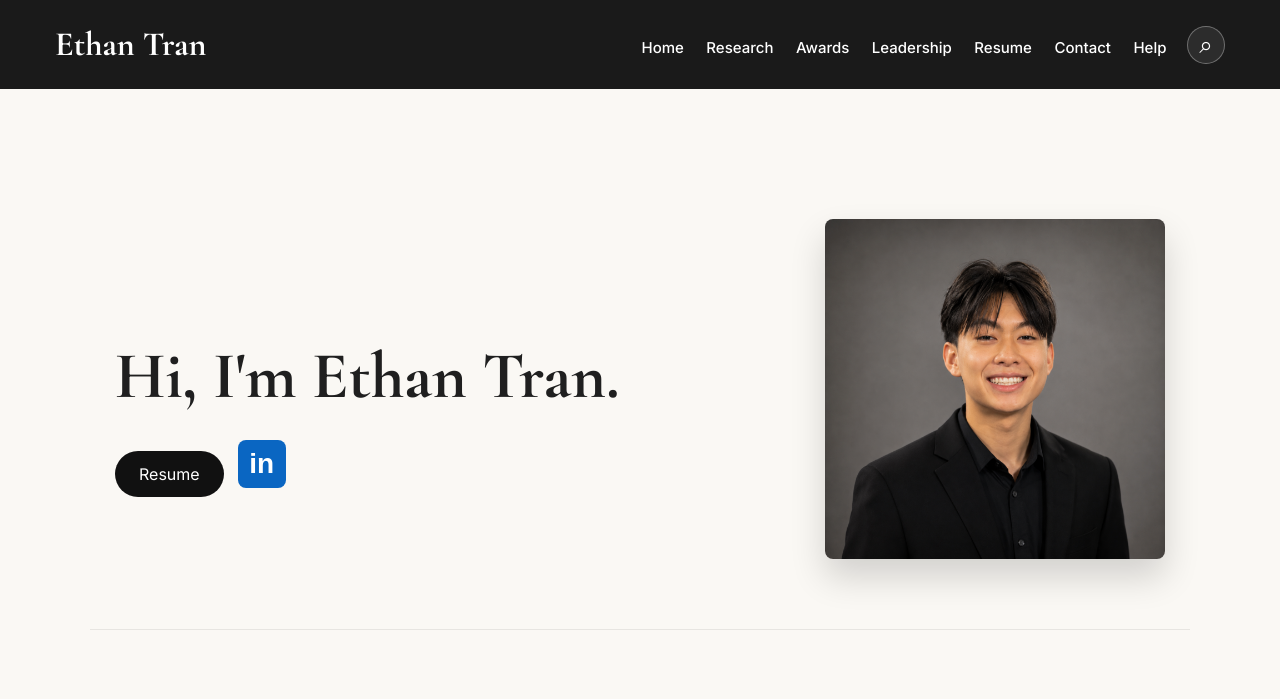
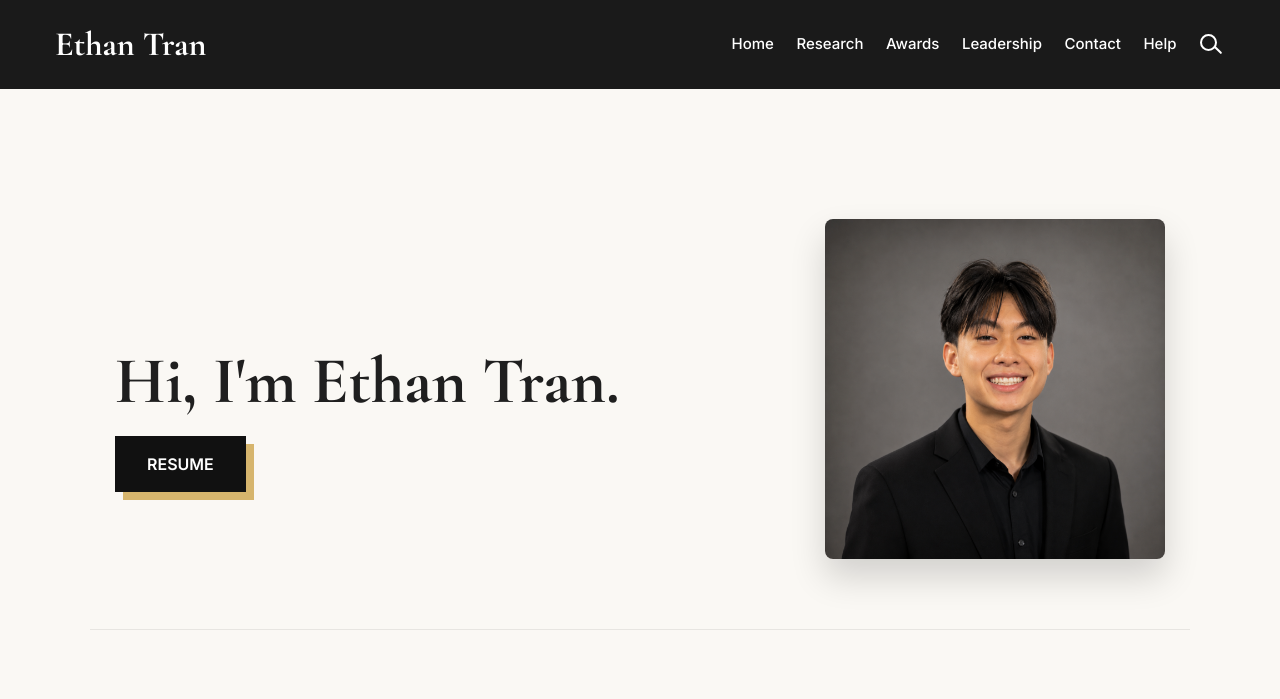
Before and after one commit to ethanntrann/pro, a Flask app: page / in a window 1280 px wide. Shown: the top 699 px of the page. Run offline with Flask 3, Linux system fonts and the light colour scheme.

Commit message:
Refine search and contact interactions

```diff
--- a/app/static/style.css
+++ b/app/static/style.css
@@ -42,21 +42,46 @@ nav a:hover {
 }
 
 .search-toggle {
-    width: 38px;
-    height: 38px;
+    width: 28px;
+    height: 28px;
     margin-left: 16px;
-    border: 1px solid rgba(255,255,255,0.32);
-    border-radius: 50%;
-    background: rgba(255,255,255,0.08);
-    color: white;
-    font-size: 24px;
-    line-height: 1;
+    border: none;
+    background: transparent;
+    color: transparent;
     cursor: pointer;
+    position: relative;
+    vertical-align: middle;
 }
 
-.search-toggle:hover {
+.search-toggle::before {
+    content: "";
+    position: absolute;
+    width: 13px;
+    height: 13px;
+    border: 2px solid white;
+    border-radius: 50%;
+    top: 3px;
+    left: 3px;
+}
+
+.search-toggle::after {
+    content: "";
+    position: absolute;
+    width: 10px;
+    height: 2px;
+    background: white;
+    transform: rotate(45deg);
+    top: 18px;
+    left: 16px;
+    border-radius: 2px;
+}
+
+.search-toggle:hover::before {
+    border-color: #d6b56d;
+}
+
+.search-toggle:hover::after {
     background: #d6b56d;
-    color: #111111;
 }
 
 .search-overlay {
@@ -136,6 +161,18 @@ nav a:hover {
     font-size: 14px;
 }
 
+.search-result mark {
+    background: #fff0b8;
+    color: #111111;
+    padding: 0 2px;
+    border-radius: 3px;
+}
+
+.search-empty {
+    font-size: 16px;
+    color: #666;
+}
+
 section {
     max-width: 1050px;
     margin: 60px auto;
@@ -178,6 +215,38 @@ section {
     font-size: 28px;
     font-weight: 800;
     font-family: Arial, sans-serif;
+}
+
+.linkedin-logo-small {
+    width: 38px;
+    height: 38px;
+    font-size: 22px;
+    background: #111111;
+}
+
+.linkedin-logo-small:hover {
+    background: #d6b56d;
+    color: #111111;
+}
+
+.resume-cta {
+    display: inline-block;
+    padding: 16px 30px;
+    background: #111111;
+    color: white;
+    text-decoration: none;
+    font-weight: 800;
+    text-transform: uppercase;
+    letter-spacing: 0;
+    border-radius: 0;
+    border: 2px solid #111111;
+    box-shadow: 8px 8px 0 #d6b56d;
+    transition: transform 160ms ease, box-shadow 160ms ease;
+}
+
+.resume-cta:hover {
+    transform: translate(4px, 4px);
+    box-shadow: 4px 4px 0 #d6b56d;
 }
 
 .linkedin-logo:hover {
--- a/app/templates/ai.html
+++ b/app/templates/ai.html
@@ -9,7 +9,7 @@
     </div>
 
     <div class="chat-controls">
-        <input id="user-input" placeholder="Ask something about Ethan...">
+        <input id="user-input" placeholder="Ask something about Ethan..." onkeydown="handleChatKey(event)">
         <button onclick="sendMessage()">Send</button>
     </div>
 </section>
@@ -60,6 +60,10 @@ async function sendMessage() {
     addMessage("Assistant", data.reply);
     saveChatHistory();
     chatWindow.scrollTop = chatWindow.scrollHeight;
+}
+
+function handleChatKey(event) {
+    if (event.key === "Enter") sendMessage();
 }
 
 function addMessage(sender, text, persist = true) {
--- a/app/templates/base.html
+++ b/app/templates/base.html
@@ -14,10 +14,9 @@
         <a href="/research">Research</a>
         <a href="/awards">Awards</a>
         <a href="/leadership">Leadership</a>
-        <a href="/resume" target="_blank">Resume</a>
         <a href="/contact">Contact</a>
         <a href="/ai">Help</a>
-        <button class="search-toggle" type="button" onclick="openSearch()" aria-label="Search website">⌕</button>
+        <button class="search-toggle" type="button" onclick="openSearch()" aria-label="Search website">Search</button>
     </div>
 </nav>
 
@@ -25,7 +24,7 @@
     <div class="search-panel">
         <button class="search-close" type="button" onclick="closeSearch()" aria-label="Close search">×</button>
         <h2>Search</h2>
-        <input id="site-search-input" type="search" placeholder="Search Ethan's website..." oninput="runSiteSearch()">
+        <input id="site-search-input" type="search" placeholder="Search Ethan's website..." oninput="runSiteSearch()" onkeydown="handleSearchKey(event)">
         <div id="site-search-results" class="search-results"></div>
     </div>
 </div>
@@ -116,8 +115,10 @@ const searchIndex = [
 
 function openSearch() {
     document.getElementById("search-overlay").hidden = false;
-    document.getElementById("site-search-input").focus();
-    runSiteSearch();
+    const input = document.getElementById("site-search-input");
+    input.value = "";
+    document.getElementById("site-search-results").innerHTML = "";
+    input.focus();
 }
 
 function closeSearch() {
@@ -125,16 +126,51 @@ function closeSearch() {
 }
 
 function runSiteSearch() {
-    const query = document.getElementById("site-search-input").value.toLowerCase().trim();
+    const query = document.getElementById("site-search-input").value.trim();
+    const normalizedQuery = query.toLowerCase();
     const results = document.getElementById("site-search-results");
-    const matches = searchIndex.filter((item) => !query || `${item.title} ${item.text}`.toLowerCase().includes(query));
+
+    if (!normalizedQuery) {
+        results.innerHTML = "";
+        return;
+    }
+
+    const matches = searchIndex.filter((item) => `${item.title} ${item.text}`.toLowerCase().includes(normalizedQuery));
 
     results.innerHTML = matches.map((item) => `
         <a class="search-result" href="${item.url}">
-            <strong>${item.title}</strong>
-            <span>${item.text}</span>
+            <strong>${highlightMatch(item.title, query)}</strong>
+            <span>${highlightMatch(item.text, query)}</span>
         </a>
-    `).join("");
+    `).join("") || `<p class="search-empty">No matching pages found.</p>`;
+}
+
+function handleSearchKey(event) {
+    if (event.key !== "Enter") return;
+
+    const query = document.getElementById("site-search-input").value.toLowerCase().trim();
+    if (!query) return;
+
+    const match = searchIndex.find((item) => `${item.title} ${item.text}`.toLowerCase().includes(query));
+    if (match) window.location.href = match.url;
+}
+
+function highlightMatch(text, query) {
+    const escapedText = escapeHtml(text);
+    const escapedQuery = escapeHtml(query);
+    if (!escapedQuery) return escapedText;
+
+    const pattern = new RegExp(`(${escapedQuery.replace(/[.*+?^${}()|[\]\\]/g, "\\$&")})`, "ig");
+    return escapedText.replace(pattern, "<mark>$1</mark>");
+}
+
+function escapeHtml(text) {
+    return text
+        .replaceAll("&", "&amp;")
+        .replaceAll("<", "&lt;")
+        .replaceAll(">", "&gt;")
+        .replaceAll('"', "&quot;")
+        .replaceAll("'", "&#039;");
 }
 
 document.addEventListener("keydown", (event) => {
--- a/app/templates/contact.html
+++ b/app/templates/contact.html
@@ -6,7 +6,9 @@
     <p>Email: ethanlytran@gmail.com</p>
     <p>Phone: 626-242-3764</p>
     <p>Website: ethanlytran.com</p>
-    <p><a class="contact-link" href="{{ linkedin_url }}" target="_blank" rel="noopener">LinkedIn</a></p>
+    <p>
+        <a class="linkedin-logo linkedin-logo-small" href="{{ linkedin_url }}" target="_blank" rel="noopener" aria-label="LinkedIn profile">in</a>
+    </p>
 
     {% for heading, items in site_sections.items() %}
     <h2>{{ heading }}</h2>
--- a/app/templates/index.html
+++ b/app/templates/index.html
@@ -5,8 +5,7 @@
     <div class="hero-copy">
         <h1>Hi, I'm Ethan Tran.</h1>
         <div class="hero-actions">
-            <a class="button" href="/resume" target="_blank">Resume</a>
-            <a class="linkedin-logo" href="{{ linkedin_url }}" target="_blank" rel="noopener" aria-label="LinkedIn profile">in</a>
+            <a class="resume-cta" href="/resume" target="_blank">Resume</a>
         </div>
     </div>
     <img class="headshot" src="/static/images/ethan-tran-headshot.png" alt="Ethan Tran professional headshot">
```
Also changed, not shown: app/templates/leadership.html (+13 -1 lines).
